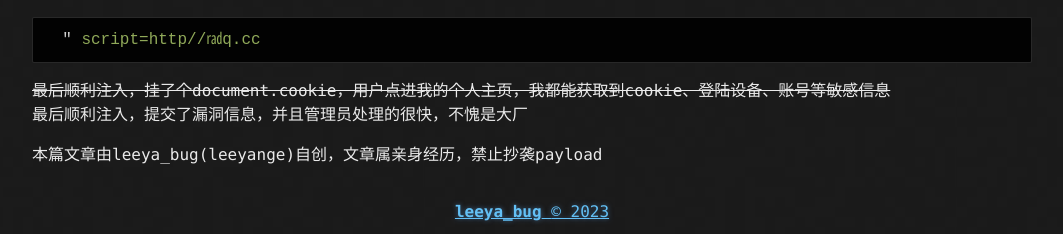
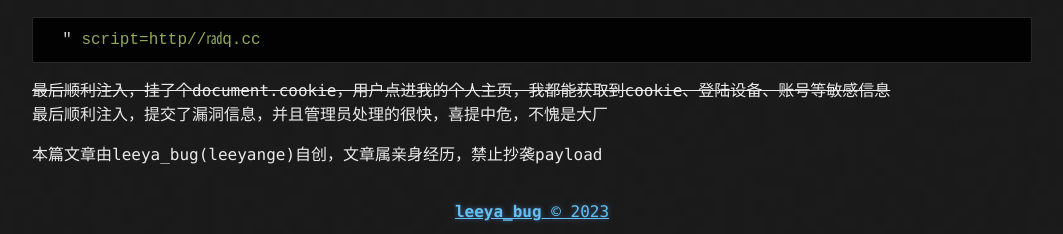
Before and after one commit to Leeyangee/leeyangee.github.io, a Jekyll site: the page built from _posts/2023-06-19-SRC实战-对某大型厂商攻击成功经历.md, in a window 1280 px wide. Shown: the part 1880-2114 px from the top of the page, without its empty margins (108-1171 px from the left). Built offline with Jekyll 4.4.1, drawn with Linux system fonts in a browser that asks for light colours.

Commit message:
Update 2023-06-19-SRC实战-对某大型厂商攻击成功经历.md

````diff
--- a/_posts/2023-06-19-SRC实战-对某大型厂商攻击成功经历.md
+++ b/_posts/2023-06-19-SRC实战-对某大型厂商攻击成功经历.md
@@ -73,6 +73,6 @@ final payload:
 ```
 
 ~~最后顺利注入，挂了个document.cookie，用户点进我的个人主页，我都能获取到cookie、登陆设备、账号等敏感信息~~
-最后顺利注入，提交了漏洞信息，并且管理员处理的很快，不愧是大厂
+最后顺利注入，提交了漏洞信息，并且管理员处理的很快，喜提中危，不愧是大厂
 
 本篇文章由leeya_bug(leeyange)自创，文章属亲身经历，禁止抄袭payload
````
